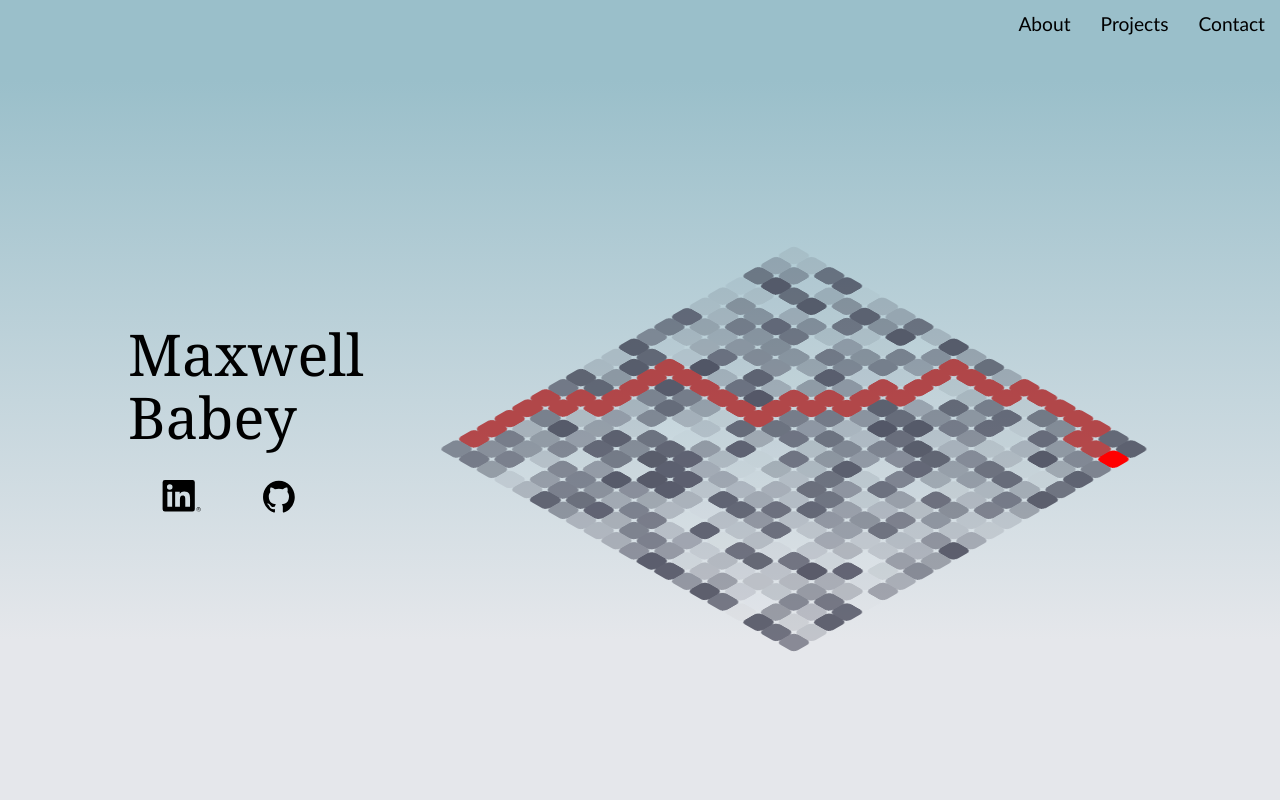
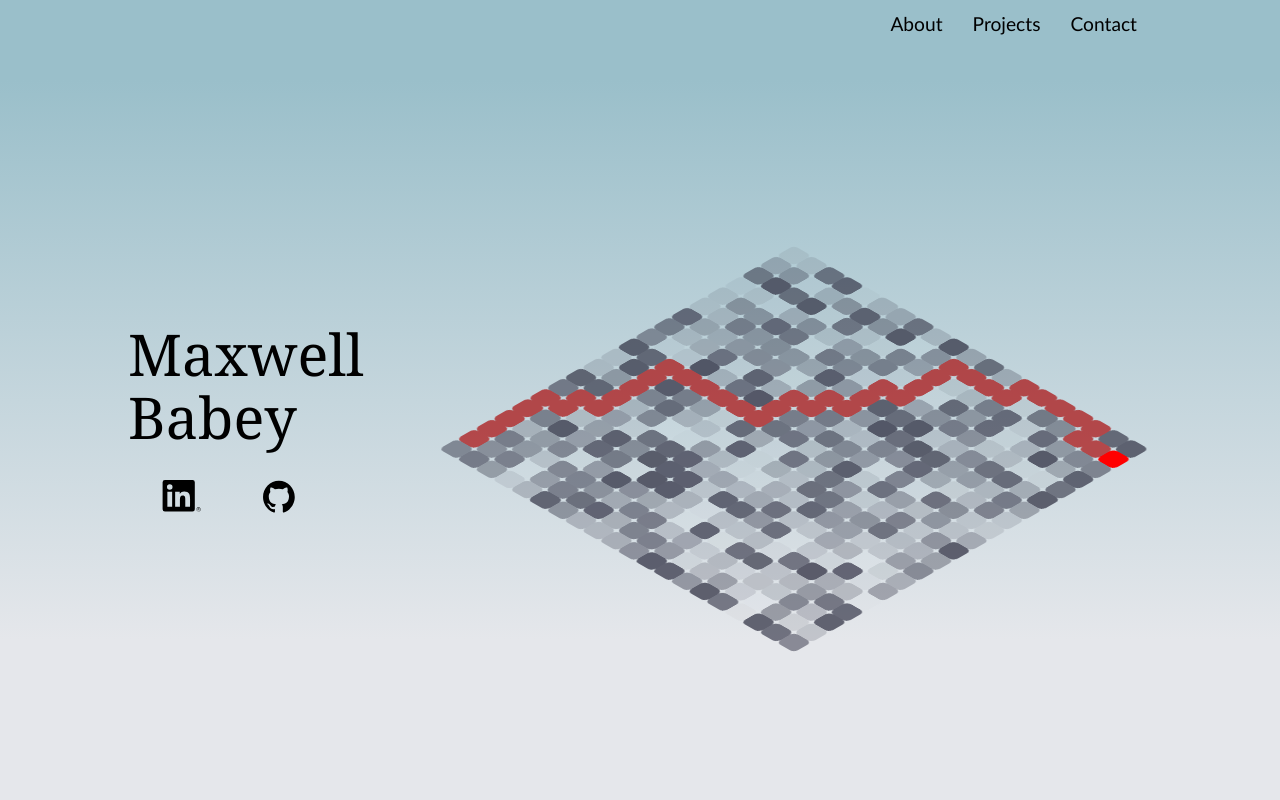
Before and after one commit to mbabey/personal-site, a React (Create React App) app in the folder front-end/: page / in a window 1280 px wide. Shown: the top 800 px of the page. Built offline with nearby package versions, Linux system fonts and the light colour scheme.

Commit message:
Update navbar styles in both top and general

```diff
--- a/front-end/src/components/App.js
+++ b/front-end/src/components/App.js
@@ -72,19 +72,19 @@ function App() {
         // This function hides the header if topRef is intersecting.
         // This function shows the header and highlight the section over which the user hovers if any other section is intersecting.
         if (entry.target === topRef.current && entry.isIntersecting) {
-          navRef.current.classList.add('hidden');
+          navRef.current.classList.remove('visible');
           set_selected_nav_option(nav_options, pages.top);
         }
         else if (entry.target === aboutRef.current && entry.isIntersecting) {
-          navRef.current.classList.remove('hidden');
+          navRef.current.classList.add('visible');
           set_selected_nav_option(nav_options, pages.about);
         }
         else if (entry.target === projectsRef.current && entry.isIntersecting) {
-          navRef.current.classList.remove('hidden');
+          navRef.current.classList.add('visible');
           set_selected_nav_option(nav_options, pages.projects);
         }
         else if (entry.target === contactRef.current && entry.isIntersecting) {
-          navRef.current.classList.remove('hidden');
+          navRef.current.classList.add('visible');
           set_selected_nav_option(nav_options, pages.contact);
         }
       });
--- a/front-end/src/components/SectionTop.js
+++ b/front-end/src/components/SectionTop.js
@@ -11,6 +11,7 @@ const Top = forwardRef(function Top(props, ref) {
 
   return (
     <section id='top' ref={ref}>
+      <div className='width-wrapper'>
         <ul className='top-nav'>
           <li
             onClick={() => scrollTo(pages.about)} tabIndex={0}
@@ -31,7 +32,7 @@ const Top = forwardRef(function Top(props, ref) {
             Contact
           </li>
         </ul>
-      <div className='width-wrapper'>
+        <div className='hero'>
           <h1>Maxwell<br />Babey</h1>
           <div className='socials'>
             <a target='_blank' rel='noreferrer' href='https://www.linkedin.com/in/maxwell-babey'><img src='linkedin.svg' alt='LinkedIn' /></a>
@@ -39,6 +40,7 @@ const Top = forwardRef(function Top(props, ref) {
           </div>
           <Pathfind />
         </div>
+      </div>
     </section>
   )
 });
--- a/front-end/src/styles/nav.css
+++ b/front-end/src/styles/nav.css
@@ -1,6 +1,5 @@
 #nav {
   margin: 0;
-  padding: 5px 0;
   position: fixed;
   z-index: 99;
   top: 0;
@@ -20,12 +19,15 @@
 #nav ul {
   margin: 0 auto;
   padding: 0;
+  display: flex;
+  flex-direction: row;
+  justify-content: right;
 }
 
 #nav li {
   display: inline;
   margin: 0;
-  padding: 0 15px 10px;
+  padding: 10px 15px;
   cursor: pointer;
   position: relative;
   font-weight: 500;
@@ -36,7 +38,7 @@
 #nav li::after {
   content: '';
   position: absolute;
-  bottom: 1px;
+  bottom: 0px;
   left: 50%;
   transform: translatex(-50%);
   height: 3px;
--- a/front-end/src/styles/top.css
+++ b/front-end/src/styles/top.css
@@ -7,17 +7,17 @@
 
 #top ul {
   margin: 0 auto;
-  padding: 10px 0 0;
+  padding: 0;
   display: flex;
   flex-direction: row;
   justify-content: right;
-  animation: 5s ease fadeInLateLate;
+  animation: 1s ease fadeInLateLate;
 }
 
 #top li {
   display: inline;
   margin: 0;
-  padding: 0 15px 10px;
+  padding: 10px 15px;
   cursor: pointer;
   position: relative;
   font-weight: 500;
@@ -41,6 +41,10 @@
 }
 
 #top .width-wrapper {
+  height: 100%;
+}
+
+#top .hero {
   display: grid;
   grid-template-columns: 30% 70%;
   grid-template-rows: 50% 50%;
```
Lines whose indentation alone changed are shown as unchanged.
